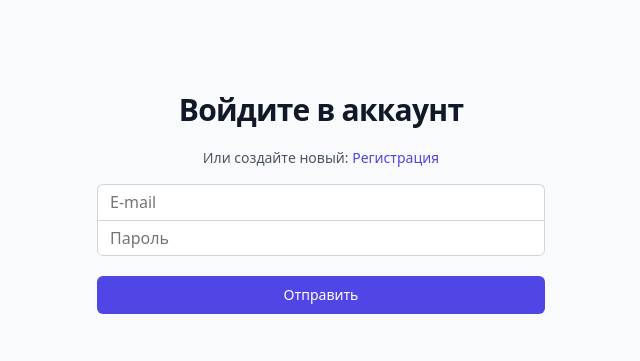
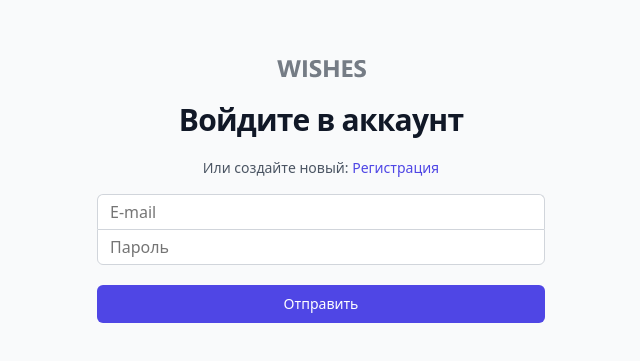
Before and after one commit to MrSchMax/wishes_vue, a Vue app: page /signin in a window 1280 px wide. Shown: the part 209-570 px from the top of the page, without its empty margins (319-959 px from the left). Built offline with nearby package versions, Linux system fonts and the light colour scheme.

Commit message:
добавлена логотип в форму авторизации, и alt свойство для логотипов

```diff
--- a/src/components/TheHeader.vue
+++ b/src/components/TheHeader.vue
@@ -1,7 +1,7 @@
 <template>
   <header class="header">
 
-    <img class="header__logo" :src="logo" alt="" @click.prevent="$router.push({name: 'lists'})">
+    <img class="header__logo" :src="logo" alt="Логотип" @click.prevent="$router.push({name: 'lists'})">
     <nav class="header__nav" v-if="isAuthenticated">
       <ul class="nav">
         <li class="nav__item">
--- a/src/components/forms/AuthFormHeader.vue
+++ b/src/components/forms/AuthFormHeader.vue
@@ -1,9 +1,12 @@
 <template>
+  <img :src="logo" alt="Логотип">
   <h1 class="section__title">{{title}}</h1>
   <span class="section__subtitle">{{alternative}}<router-link :to="link" class="section__subtitle_link">{{linkTitle}}</router-link></span>
 </template>
 
 <script>
+import logo from '../../assets/image/logo.svg'
+
 export default {
   name: "AuthFormHeader",
   props: {
@@ -20,9 +23,14 @@ export default {
       type: String,
     },
   },
+  setup() {
+    return {logo}
+  }
 }
 </script>
 
 <style scoped>
-
+img {
+  opacity: .6;
+}
 </style>
```
